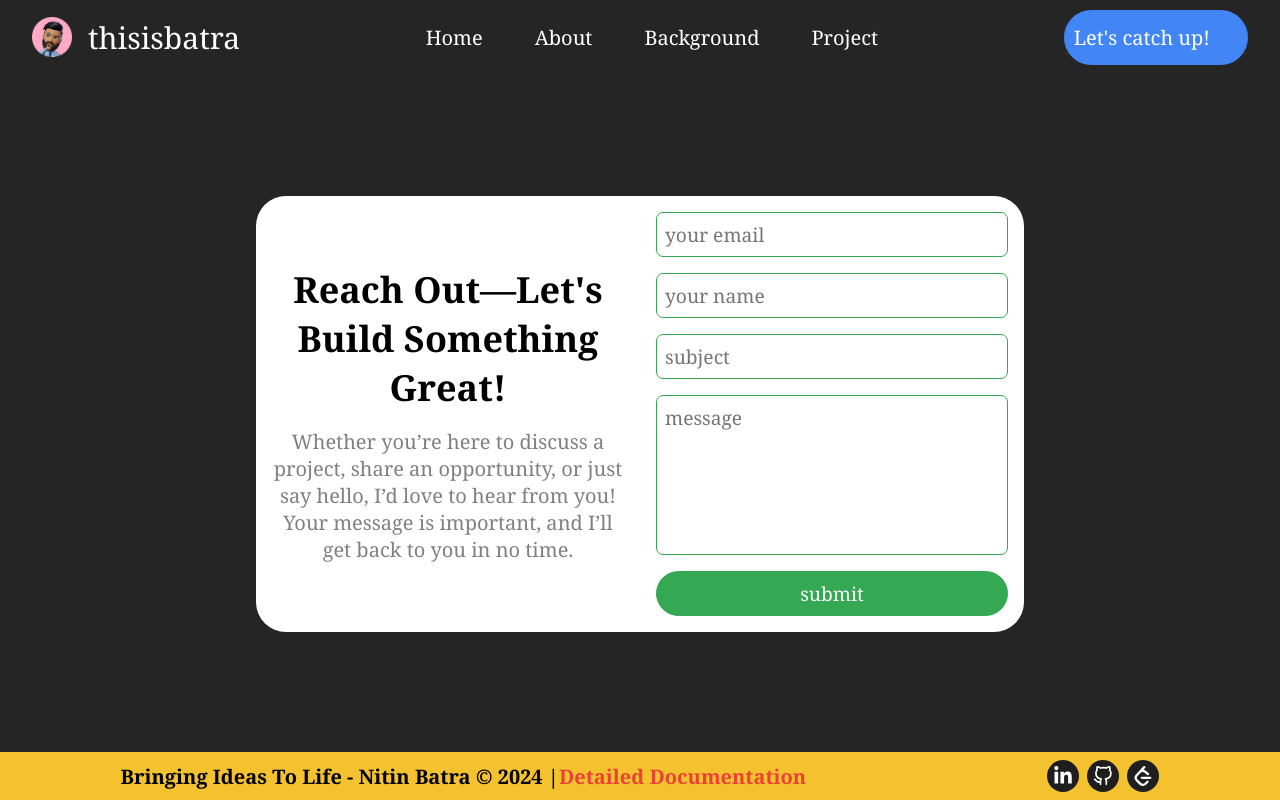
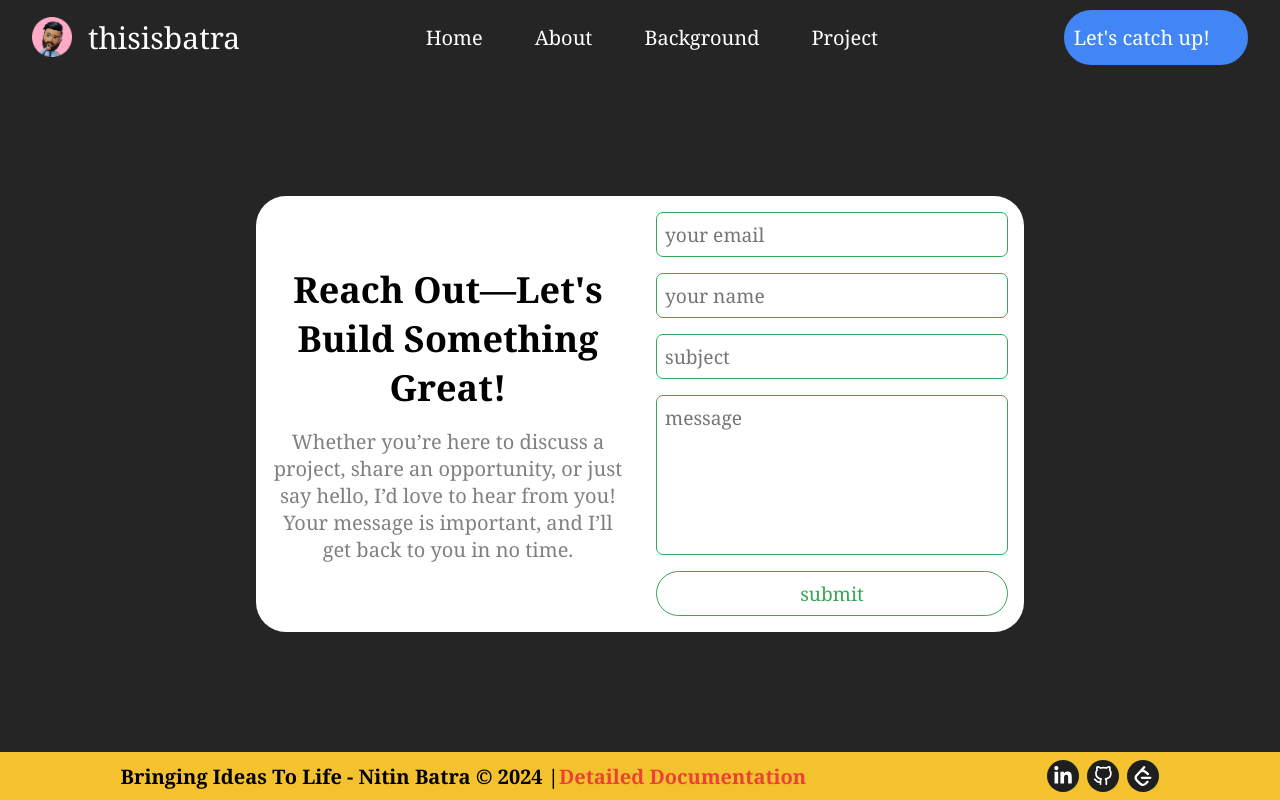
Before and after one commit to thisisbatra/thisisbatra, a React (Create React App) app: page /contact in a window 1280 px wide. Built offline with nearby package versions, Linux system fonts and the light colour scheme; some icons are missing.

Commit message:
added hover in submitBtn in contact

```diff
--- a/src/Components/Contact/Contact.module.css
+++ b/src/Components/Contact/Contact.module.css
@@ -57,10 +57,15 @@
 .submitBtn{
     padding: 0.5rem;
     cursor: pointer;
-    background-color: #34A853;
+    background-color: white;
     border: 1px solid #34A853;
     border-radius: 50px;
     text-align: center;
+    color: #34A853;
+    font-size: 1.2rem;
+    transition: 0.5s;
+}
+.submitBtn:hover{
+    background-color: #34A853;
     color: white;
-    font-size: 1.2rem;
 }
```
